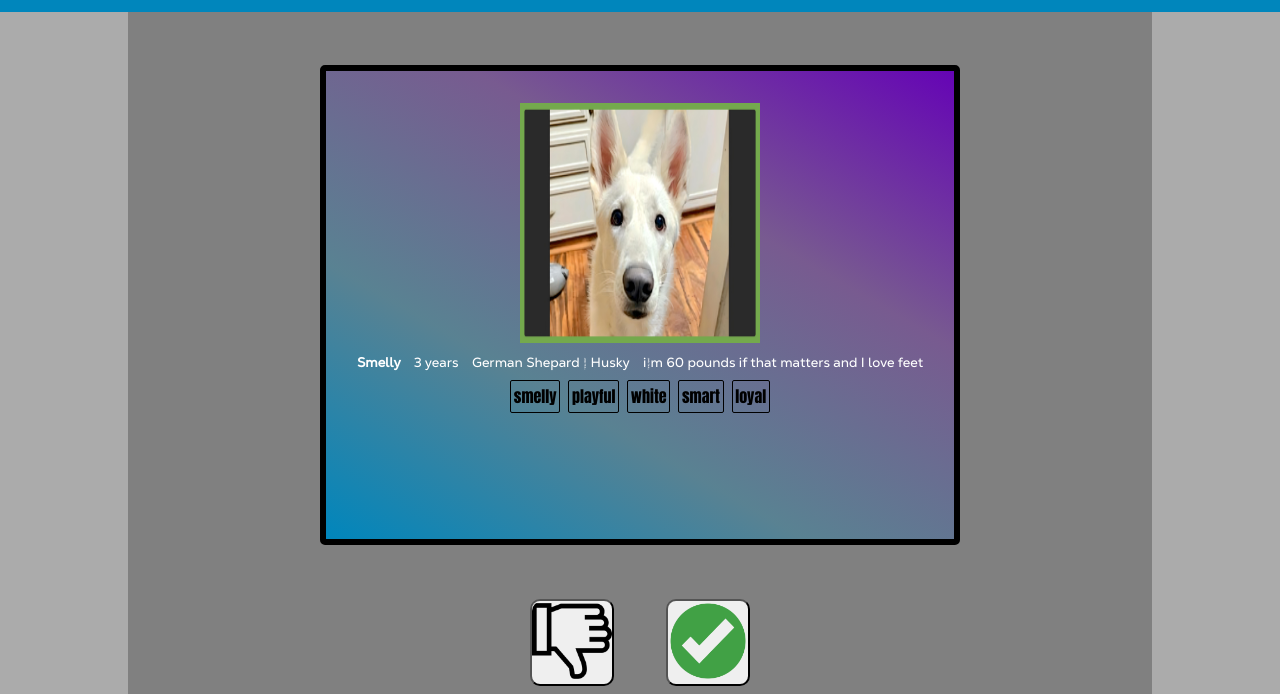
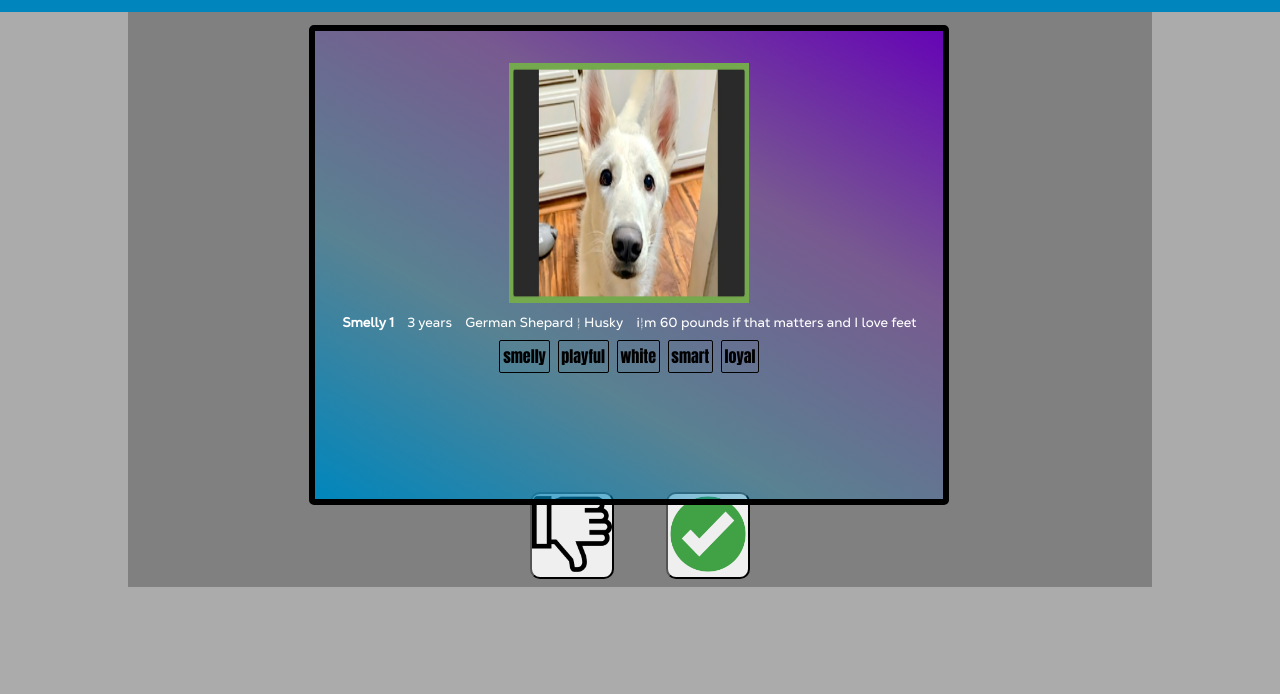
Before and after one commit to Torrescc/Fetch-Your-Friend, a plain HTML site: page swipe.html in a window 1280 px wide. Shown: the part 108-802 px from the top of the page. Drawn offline with Linux system fonts and the light colour scheme; files whose address does not match are found by name; a web font is replaced by a local one.

Commit message:
improved swipe

```diff
--- a/style.css
+++ b/style.css
@@ -343,7 +343,9 @@ div.swipe{
     grid-template-columns: auto;
     justify-content: center;
     text-align: center;
-
+    position: fixed;
+    top: 10vh;
+    left : 20vw;
     background: linear-gradient(30deg , rgba(0,134,188 , 1) , rgba(0,134,188 , 0.3) , rgba(101,4,181 , 0.3) , rgba(101,4,181 , 1));
     padding-top: 2.5vw;
     padding-bottom: 10vw;
@@ -377,6 +379,7 @@ div.swipeinfo div{
     justify-content: center;
     background-color: gray;
     width: 80vw;
+
 }
 
 .center{
--- a/swipe.html
+++ b/swipe.html
@@ -32,7 +32,7 @@
         <a href = "https://example.org"><img src = "dog.jpeg" alt = "one of the pet's up for addoption"></a>
 
         <div class = "swipeinfo">
-        <div class ="name" >Smelly</div>
+        <div class ="name" >Smelly 1</div>
         <div class = "age"> 3 years</div>
         <div class = "breed">
             German Shepard & Husky
@@ -68,7 +68,93 @@
 
 
 
-    </div><!--end of the swipe card-->
+    </div>
+    <div class = "swipe" style = "z-index: -1;">
+        <a href = "https://example.org"><img src = "dog.jpeg" alt = "one of the pet's up for addoption"></a>
+
+        <div class = "swipeinfo">
+        <div class ="name" >Smelly 2</div>
+        <div class = "age"> 3 years</div>
+        <div class = "breed">
+            German Shepard & Husky
+
+        </div>
+        <div class = "bio">
+            i'm 60 pounds if that matters
+            and I love feet
+        </div>
+
+        </div>
+
+        <div class = "character">
+            <div class = "trait" >
+                smelly
+            </div>
+            <div class = "trait">
+                playful
+            </div>
+            <div class = "trait">
+                white
+            </div>
+
+
+            <div class = "trait" >
+                    smart
+            </div>
+            <div class = "trait" >
+                    loyal
+            </div>
+
+        </div>
+
+
+
+    </div>
+    <div class = "swipe" style = "z-index: -2;">
+        <a href = "https://example.org"><img src = "dog.jpeg" alt = "one of the pet's up for addoption"></a>
+
+        <div class = "swipeinfo">
+        <div class ="name" >Smelly 3</div>
+        <div class = "age"> 3 years</div>
+        <div class = "breed">
+            German Shepard & Husky
+
+        </div>
+        <div class = "bio">
+            i'm 60 pounds if that matters
+            and I love feet
+        </div>
+
+        </div>
+
+        <div class = "character">
+            <div class = "trait" >
+                smelly
+            </div>
+            <div class = "trait">
+                playful
+            </div>
+            <div class = "trait">
+                white
+            </div>
+
+
+            <div class = "trait" >
+                    smart
+            </div>
+            <div class = "trait" >
+                    loyal
+            </div>
+
+        </div>
+
+
+
+    </div>
+
+    <!--end of the swipe card-->
+    <div style="height: 60vh;"></div>
+
     <div class = "buttons">
         <button id = "deny"><img src = "thumbsdown.png" alt = "thumbs down"></button>
         <button id ="accept"><img src = "checkmark.png" alt = "checkmark"></button>
```
